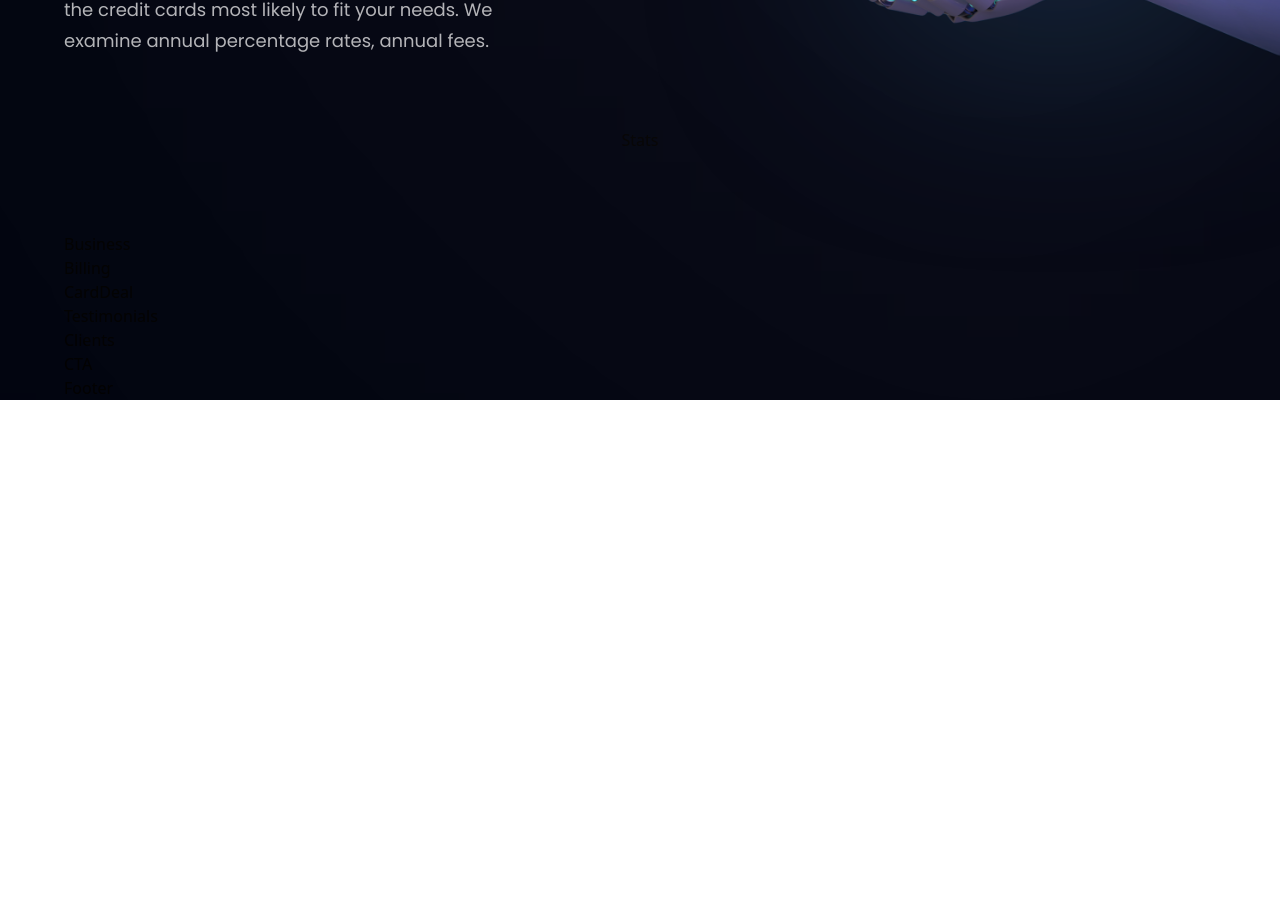
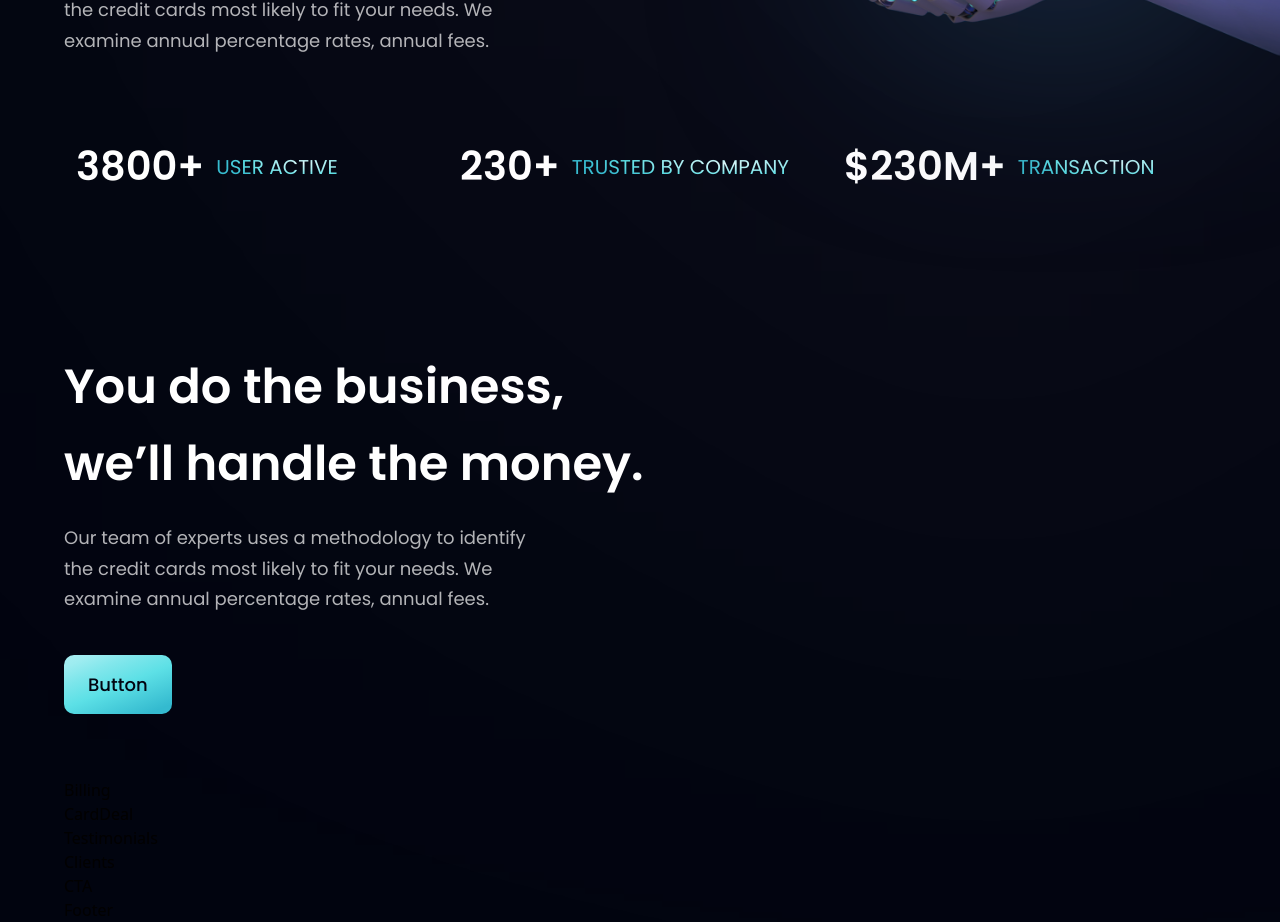
Before and after one commit to catuchi/bank-app, a React (Vite) app: page / in a window 1280 px wide. Shown: the part 660-1582 px from the top of the page. Before the commit the page ends 1060 px from the top, so only its background shows below. Built offline with nearby package versions, Linux system fonts and the light colour scheme.

Commit message:
create button component for business

```diff
--- a/src/components/Business.jsx
+++ b/src/components/Business.jsx
@@ -1,7 +1,26 @@
 import React from "react";
+import { features } from "../constants";
+import styles, { layout } from "../style";
+import Button from "./Button";
 
 const Business = () => {
-  return <div>Business</div>;
+  return (
+    <section id="features" className={layout.section}>
+      <div className={layout.sectionInfo}>
+        <h2 className={styles.heading2}>
+          You do the business, <br className="sm:block hidden" /> we’ll handle
+          the money.
+        </h2>
+        <p className={`${styles.paragraph} max-w-[470px] mt-5`}>
+          Our team of experts uses a methodology to identify the credit cards
+          most likely to fit your needs. We examine annual percentage rates,
+          annual fees.
+        </p>
+
+        <Button styles="mt-10" />
+      </div>
+    </section>
+  );
 };
 
 export default Business;
--- /dev/null
+++ b/src/components/Button.jsx
@@ -0,0 +1,14 @@
+import React from "react";
+
+const Button = ({ styles }) => {
+  return (
+    <button
+      type="button"
+      className={`py-4 px-6 bg-blue-gradient font-poppins font-medium text-[18px] text-primary outline-none ${styles} rounded-[10px]`}
+    >
+      Button
+    </button>
+  );
+};
+
+export default Button;
--- a/src/components/Stats.jsx
+++ b/src/components/Stats.jsx
@@ -7,7 +7,19 @@
     <section
       className={`${styles.flexCenter} flex-row flex-wrap sm:mb-20 mb-6`}
     >
-      Stats
+      {stats.map((stat, index) => (
+        <div
+          key={stat.id}
+          className={`flex-1 flex justify-start items-center flex-row m-3`}
+        >
+          <h4 className="font-poppins font-semibold xs:text-[40px] text-[30px] xs:leading-[53px] leading-[43px] text-white">
+            {stat.value}
+          </h4>
+          <p className="font-poppins font-normal xs:text-[20px] text-[15px] xs:leading-[26px] leading-[21px] text-gradient uppercase ml-3">
+            {stat.title}
+          </p>
+        </div>
+      ))}
     </section>
   );
 };
```
